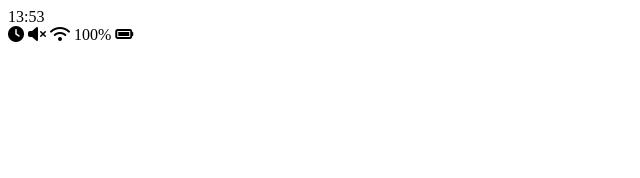
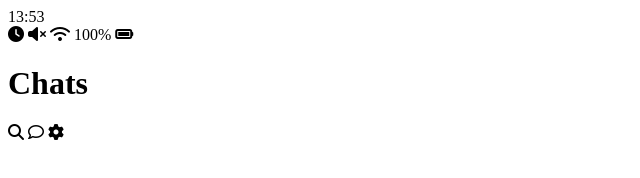
Before and after one commit to DianaLeee/KakaoTalk-Clone-Coding, a plain HTML site: page index.html in a window 1280 px wide. Shown: the whole page, without its empty margins (0-640 px from the left). Drawn offline with Linux system fonts and the light colour scheme.

Commit message:
ENH: Add Icons into Header

```diff
--- a/index.html
+++ b/index.html
@@ -20,5 +20,21 @@
         <i class="fas fa-battery-full"></i>
       </div>
     </div>
+    <header class="header">
+      <div class="header__header-column">
+        <h1 clas="header__title">Chats</h1>
+      </div>
+      <div class="header__header-column">
+        <span class="header__icon">
+          <i class="fas fa-search"></i>
+        </span>
+        <span class="header__icon">
+          <i class="far fa-comment"></i>
+        </span>
+        <span class="header__icon">
+          <i class="fas fa-cog"></i>
+        </span>
+      </div>
+    </header>
   </body>
 </html>
```
